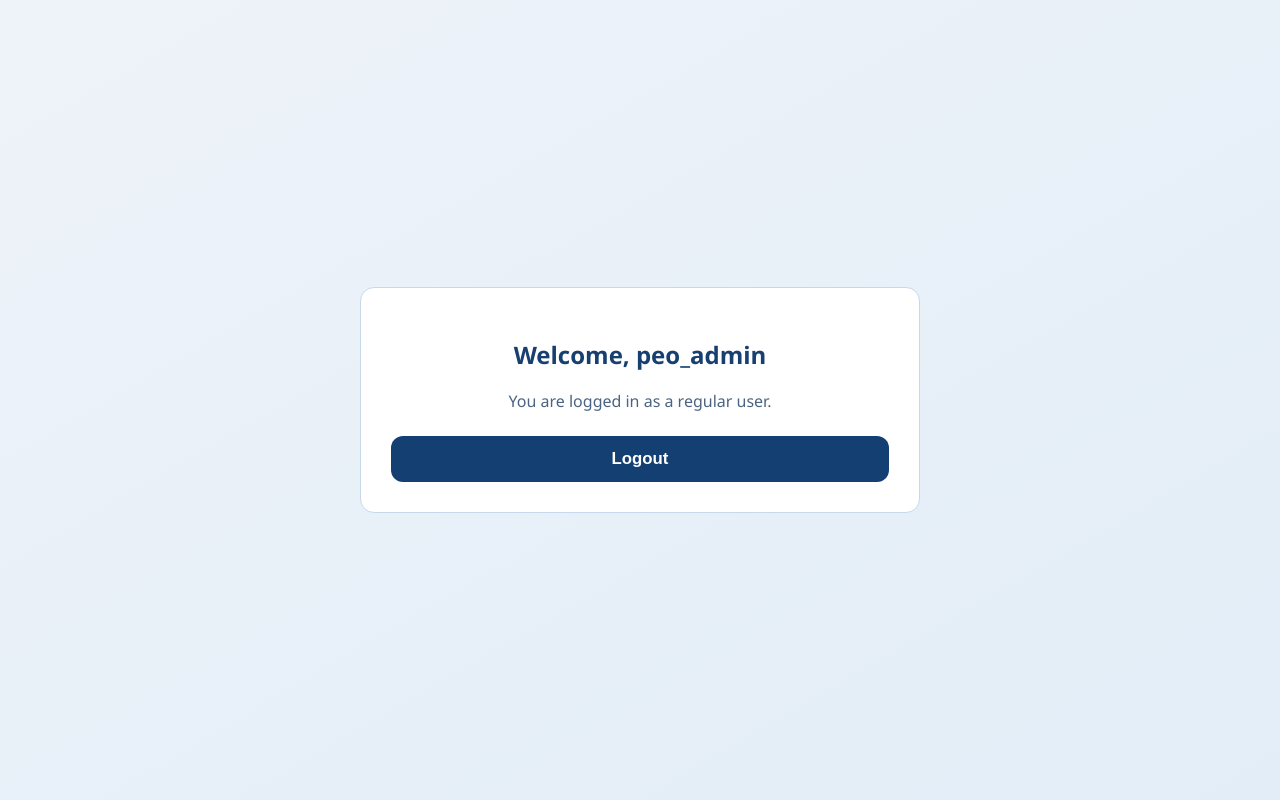
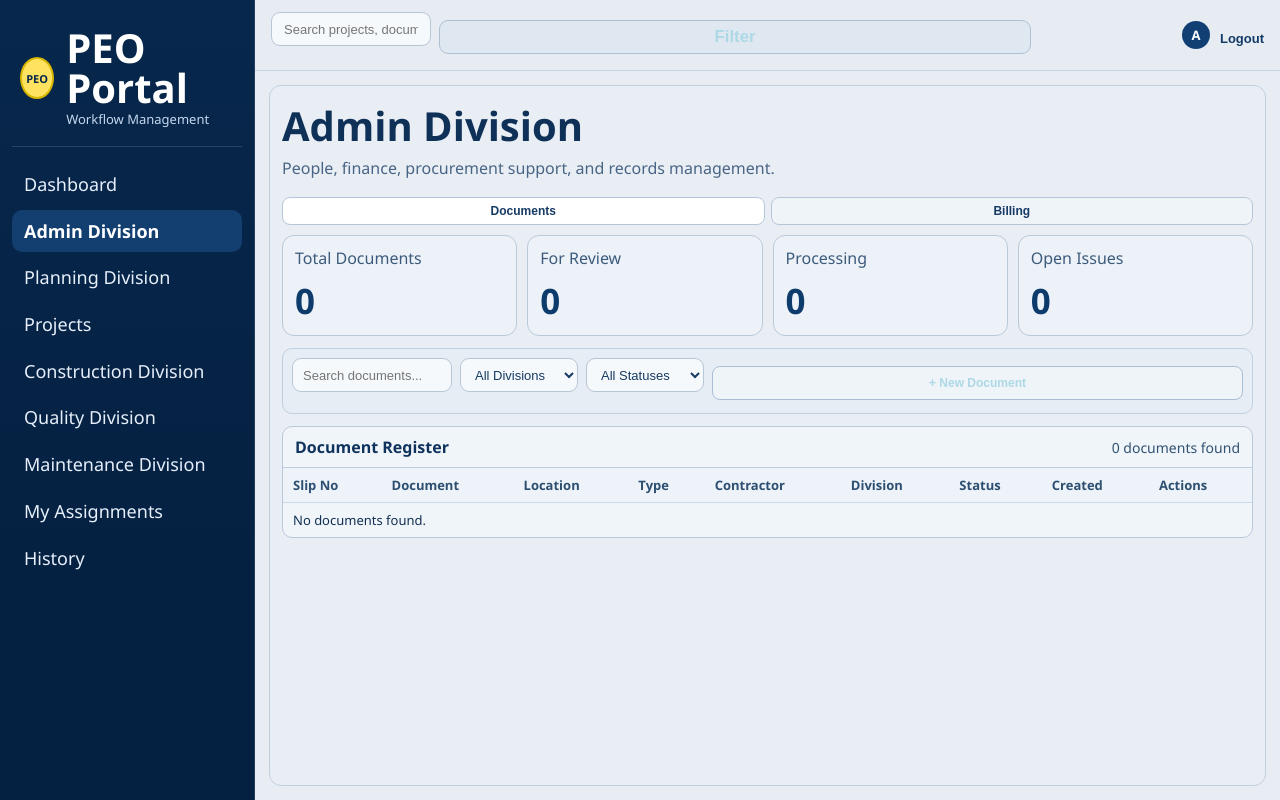
Before and after one commit to sci17/peo-worksystem, a Django app: page / in a window 1280 px wide. Run offline with Django 5.2, Linux system fonts and the light colour scheme; a user stored in the database is signed in.

Commit message:
created admin dashboard

```diff
--- a/my_app/static/styles.css
+++ b/my_app/static/styles.css
@@ -260,3 +260,340 @@ button:hover {
         padding: 34px 24px;
     }
 }
+
+/* Admin dashboard UI */
+.pa-body {
+    margin: 0;
+    min-height: 100vh;
+    background: #e8edf3;
+    color: #122f52;
+}
+
+.pa-shell {
+    min-height: 100vh;
+    display: grid;
+    grid-template-columns: 255px 1fr;
+}
+
+.pa-sidebar {
+    background: linear-gradient(180deg, #07274c, #052142 70%);
+    color: #d6e6f9;
+    border-right: 1px solid rgba(255, 255, 255, 0.12);
+    padding: 16px 12px;
+}
+
+.pa-brand {
+    display: flex;
+    gap: 12px;
+    align-items: center;
+    padding: 12px 8px 18px;
+    border-bottom: 1px solid rgba(255, 255, 255, 0.14);
+}
+
+.pa-brand-logo {
+    width: 42px;
+    height: 42px;
+    border-radius: 50%;
+    display: grid;
+    place-items: center;
+    font-size: 11px;
+    font-weight: 700;
+    color: #07274c;
+    background: #ffe25f;
+    border: 2px solid #d8b700;
+}
+
+.pa-brand h1 {
+    margin: 0;
+    font-size: 40px;
+    line-height: 1;
+    color: #fff;
+}
+
+.pa-brand p {
+    margin: 2px 0 0;
+    font-size: 13px;
+    color: #c4d8ef;
+}
+
+.pa-nav {
+    margin-top: 16px;
+    display: grid;
+    gap: 4px;
+}
+
+.pa-nav-item {
+    color: #e6effa;
+    text-decoration: none;
+    display: block;
+    padding: 11px 12px;
+    border-radius: 10px;
+    font-size: 18px;
+    line-height: 1.15;
+}
+
+.pa-nav-item:hover {
+    background: rgba(255, 255, 255, 0.1);
+}
+
+.pa-nav-item.active {
+    background: #123e70;
+    color: #fff;
+    font-weight: 600;
+}
+
+.pa-main {
+    display: grid;
+    grid-template-rows: auto 1fr;
+}
+
+.pa-topbar {
+    padding: 12px 16px;
+    border-bottom: 1px solid #c6d2df;
+    background: #e7ecf3;
+    display: flex;
+    align-items: center;
+    justify-content: space-between;
+    gap: 12px;
+}
+
+.pa-search-wrap {
+    width: min(760px, 100%);
+    display: flex;
+    gap: 8px;
+}
+
+.pa-search,
+.pa-doc-search,
+.pa-select {
+    border: 1px solid #b7c6d6;
+    border-radius: 9px;
+    font-size: 13px;
+    color: #163a63;
+    background: #f6f9fc;
+    height: 34px;
+}
+
+.pa-search {
+    flex: 1;
+    min-width: 160px;
+    padding: 0 12px;
+}
+
+.pa-filter {
+    border: 1px solid #afc0d4;
+    border-radius: 9px;
+    background: #dfe8f1;
+    color: lightblue;
+    padding: 0 16px;
+    height: 34px;
+    font-weight: 600;
+    cursor: pointer;
+}
+
+.pa-account {
+    display: flex;
+    align-items: center;
+    gap: 10px;
+}
+
+.pa-avatar {
+    width: 28px;
+    height: 28px;
+    border-radius: 50%;
+    display: grid;
+    place-items: center;
+    background: #123f73;
+    color: #fff;
+    font-size: 13px;
+    font-weight: 700;
+}
+
+.pa-logout {
+    border: 0;
+    background: transparent;
+    color: #123a67;
+    font-size: 13px;
+    cursor: pointer;
+    padding: 0;
+}
+
+.pa-panel {
+    margin: 14px;
+    border: 1px solid #bfd0e1;
+    border-radius: 12px;
+    background: #e9eef5;
+    padding: 12px;
+}
+
+.pa-panel h2 {
+    margin: 0;
+    font-size: 40px;
+    color: #0f3158;
+}
+
+.pa-panel p {
+    margin: 4px 0 10px;
+    color: #496585;
+    font-size: 16px;
+}
+
+.pa-tabs {
+    display: flex;
+    gap: 6px;
+    margin-bottom: 10px;
+}
+
+.pa-tab {
+    border: 1px solid #b6c6d8;
+    background: #eff4f9;
+    color: #173a64;
+    border-radius: 8px;
+    font-size: 12px;
+    padding: 5px 10px;
+    height: 28px;
+    cursor: pointer;
+}
+
+.pa-tab.active {
+    background: #fff;
+    font-weight: 700;
+}
+
+.pa-metrics {
+    display: grid;
+    grid-template-columns: repeat(4, minmax(0, 1fr));
+    gap: 10px;
+    margin-bottom: 12px;
+}
+
+.pa-metric-card {
+    border: 1px solid #b8c9da;
+    border-radius: 12px;
+    background: #edf2f8;
+    padding: 11px 12px;
+    min-height: 78px;
+}
+
+.pa-metric-card span {
+    display: block;
+    color: #3c5b7c;
+    font-size: 16px;
+    margin-bottom: 8px;
+}
+
+.pa-metric-card strong {
+    font-size: 35px;
+    color: #0d3b6c;
+}
+
+.pa-table-head {
+    border: 1px solid #bfd0e0;
+    border-radius: 10px;
+    background: #e6edf4;
+    padding: 9px;
+    display: flex;
+    justify-content: flex-end;
+    gap: 8px;
+}
+
+.pa-doc-search {
+    width: 160px;
+    padding: 0 10px;
+}
+
+.pa-select {
+    padding: 0 10px;
+    min-width: 118px;
+}
+
+.pa-new-doc {
+    border: 1px solid #aabed3;
+    border-radius: 8px;
+    background: #eff4f9;
+    color: lightblue;
+    font-weight: 600;
+    font-size: 12px;
+    padding: 0 12px;
+    height: 34px;
+    cursor: pointer;
+}
+
+.pa-table-wrap {
+    margin-top: 12px;
+    border: 1px solid #b8c9db;
+    border-radius: 10px;
+    overflow: hidden;
+    background: #f0f5fa;
+}
+
+.pa-table-title {
+    display: flex;
+    justify-content: space-between;
+    align-items: center;
+    padding: 9px 12px;
+    border-bottom: 1px solid #bfcede;
+}
+
+.pa-table-title h3 {
+    margin: 0;
+    color: #0f335c;
+    font-size: 16px;
+}
+
+.pa-table-title span {
+    color: #315272;
+    font-size: 14px;
+}
+
+.pa-table {
+    width: 100%;
+    border-collapse: collapse;
+}
+
+.pa-table th,
+.pa-table td {
+    border-bottom: 1px solid #ccdae8;
+    text-align: left;
+    padding: 8px 10px;
+    font-size: 13px;
+}
+
+.pa-table th {
+    background: #edf3f9;
+    color: #2d4f71;
+    font-weight: 600;
+}
+
+.pa-table tbody tr:last-child td {
+    border-bottom: 0;
+}
+
+@media (max-width: 980px) {
+    .pa-shell {
+        grid-template-columns: 1fr;
+    }
+
+    .pa-sidebar {
+        border-right: 0;
+        border-bottom: 1px solid rgba(255, 255, 255, 0.12);
+    }
+
+    .pa-nav {
+        grid-template-columns: repeat(2, minmax(0, 1fr));
+    }
+
+    .pa-metrics {
+        grid-template-columns: repeat(2, minmax(0, 1fr));
+    }
+
+    .pa-table-head {
+        flex-wrap: wrap;
+        justify-content: flex-start;
+    }
+
+    .pa-doc-search,
+    .pa-select {
+        width: 100%;
+    }
+}
--- /dev/null
+++ b/my_app/templates/admin/admin.html
@@ -0,0 +1,120 @@
+{% load static %}
+<!DOCTYPE html>
+<html lang="en">
+<head>
+    <meta charset="UTF-8">
+    <meta name="viewport" content="width=device-width, initial-scale=1.0">
+    <title>PEO Portal Dashboard</title>
+    <link rel="stylesheet" href="{% static 'styles.css' %}">
+</head>
+<body class="pa-body">
+    <div class="pa-shell">
+        <aside class="pa-sidebar">
+            <div class="pa-brand">
+                <div class="pa-brand-logo">PEO</div>
+                <div>
+                    <h1>PEO Portal</h1>
+                    <p>Workflow Management</p>
+                </div>
+            </div>
+
+            <nav class="pa-nav">
+                <a href="#" class="pa-nav-item">Dashboard</a>
+                <a href="admin.html" class="pa-nav-item active">Admin Division</a>
+                <a href="#" class="pa-nav-item">Planning Division</a>
+                <a href="#" class="pa-nav-item">Projects</a>
+                <a href="#" class="pa-nav-item">Construction Division</a>
+                <a href="#" class="pa-nav-item">Quality Division</a>
+                <a href="#" class="pa-nav-item">Maintenance Division</a>
+                <a href="#" class="pa-nav-item">My Assignments</a>
+                <a href="#" class="pa-nav-item">History</a>
+            </nav>
+        </aside>
+
+        <main class="pa-main">
+            <header class="pa-topbar">
+                <div class="pa-search-wrap">
+                    <input type="text" class="pa-search" placeholder="Search projects, documents, tasks...">
+                    <button type="button" class="pa-filter">Filter</button>
+                </div>
+                <div class="pa-account">
+                    <div class="pa-avatar">A</div>
+                    <form method="post" action="{% url 'logout' %}">
+                        {% csrf_token %}
+                        <button type="submit" class="pa-logout">Logout</button>
+                    </form>
+                </div>
+            </header>
+
+            <section class="pa-panel">
+                <h2>Admin Division</h2>
+                <p>People, finance, procurement support, and records management.</p>
+
+                <div class="pa-tabs">
+                    <button type="button" class="pa-tab active">Documents</button>
+                    <button type="button" class="pa-tab">Billing</button>
+                </div>
+
+                <div class="pa-metrics">
+                    <article class="pa-metric-card">
+                        <span>Total Documents</span>
+                        <strong>0</strong>
+                    </article>
+                    <article class="pa-metric-card">
+                        <span>For Review</span>
+                        <strong>0</strong>
+                    </article>
+                    <article class="pa-metric-card">
+                        <span>Processing</span>
+                        <strong>0</strong>
+                    </article>
+                    <article class="pa-metric-card">
+                        <span>Open Issues</span>
+                        <strong>0</strong>
+                    </article>
+                </div>
+
+                <div class="pa-table-head">
+                    <input type="text" class="pa-doc-search" placeholder="Search documents...">
+                    <select class="pa-select">
+                        <option>All Divisions</option>
+                    </select>
+                    <select class="pa-select">
+                        <option>All Statuses</option>
+                    </select>
+                    <button type="button" class="pa-new-doc">+ New Document</button>
+                </div>
+
+                <div class="pa-table-wrap">
+                    <div class="pa-table-title">
+                        <h3>Document Register</h3>
+                        <span>0 documents found</span>
+                    </div>
+                    <table class="pa-table">
+                        <thead>
+                            <tr>
+                                <th>Slip No</th>
+                                <th>Document</th>
+                                <th>Location</th>
+                                <th>Type</th>
+                                <th>Contractor</th>
+                                <th>Division</th>
+                                <th>Status</th>
+                                <th>Created</th>
+                                <th>Actions</th>
+                            </tr>
+                        </thead>
+                        <tbody>
+                            <tr>
+                                <td colspan="9">No documents found.</td>
+                            </tr>
+                        </tbody>
+                    </table>
+                </div>
+            </section>
+        </main>
+    </div>
+
+    <script src="{% static 'script.js' %}"></script>
+</body>
+</html>
--- a/my_app/urls.py
+++ b/my_app/urls.py
@@ -4,4 +4,5 @@ from . import views
 
 urlpatterns = [
     path('', views.user_dashboard, name='user_dashboard'),
+    path('admin/', views.admin_division_dashboard, name='admin_division_dashboard'),
 ]
--- a/my_app/views.py
+++ b/my_app/views.py
@@ -7,7 +7,12 @@ from django.shortcuts import render
 
 @login_required
 def user_dashboard(request):
-    return render(request, 'home.html')
+    return render(request, 'admin/admin.html')
+
+
+@login_required
+def admin_division_dashboard(request):
+    return render(request, 'admin/admin.html')
 
 
 def signup(request):
```
Also changed, not shown: db.sqlite3.
